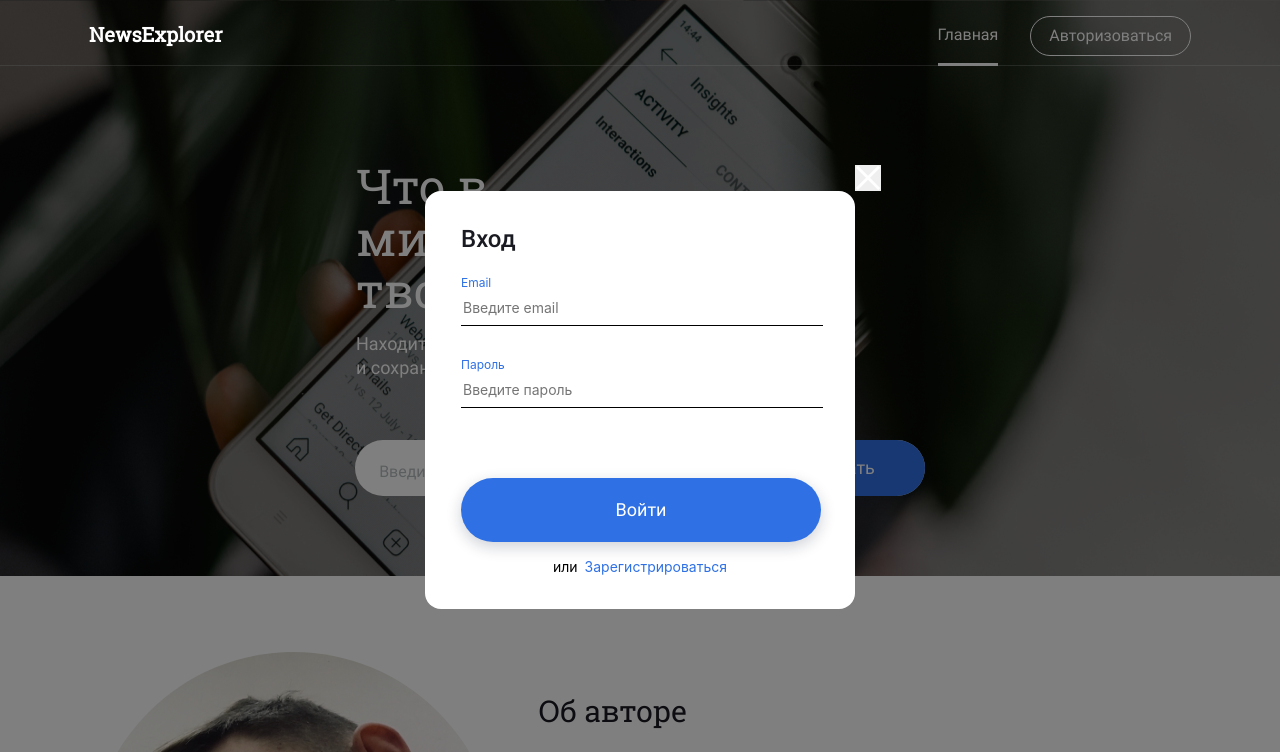
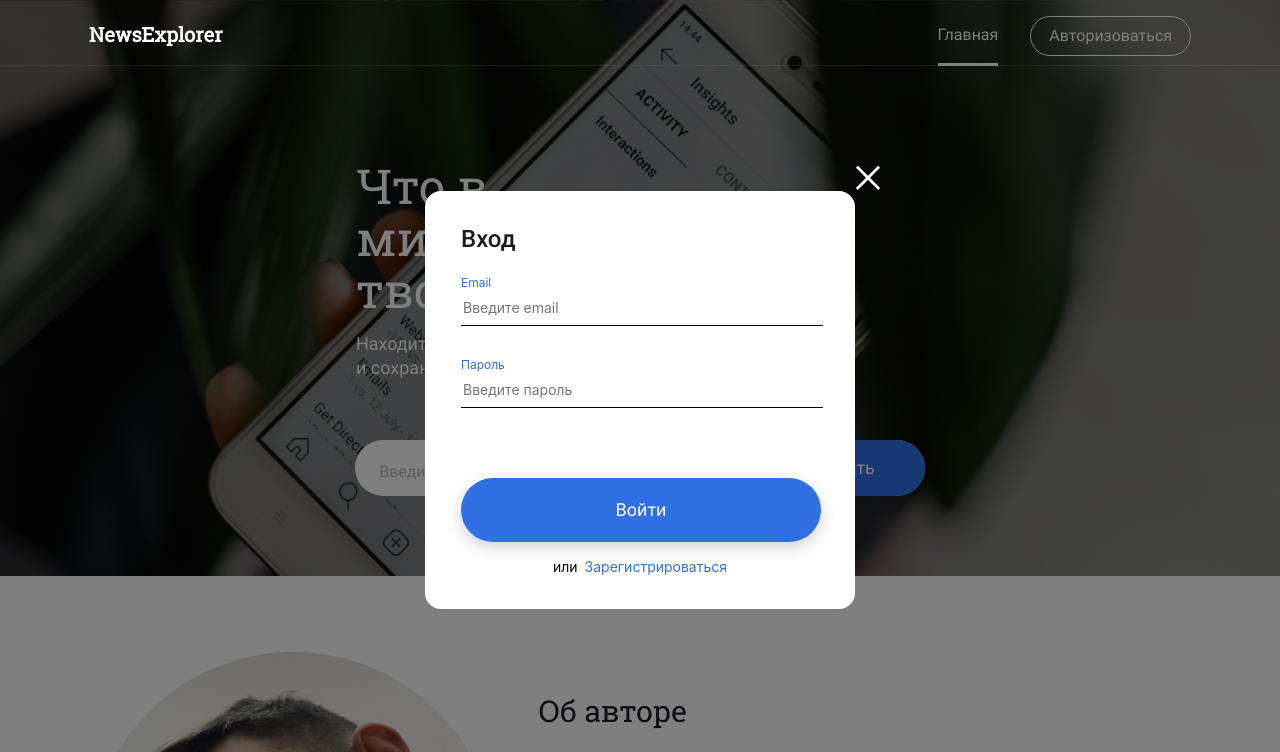
Before and after one commit to MankoIvan/Yandex.Praktikum-Diploma-Frontend, a website built with webpack: page src/pages/index/index.html in a window 1280 px wide. Both pictures are taken after a click on the button "Авторизоваться". Shown: the top 752 px of the page. Built offline with nearby package versions, Linux system fonts and the light colour scheme; no server answers.

Commit message:
ah, nevermind2

```diff
--- a/src/blocks/popup/__close/popup__close.css
+++ b/src/blocks/popup/__close/popup__close.css
@@ -11,6 +11,7 @@
     background-repeat: no-repeat;
 
     border: none;
+    background-color: unset;
   }
 
 @media screen and (max-width: 700px) {
```
